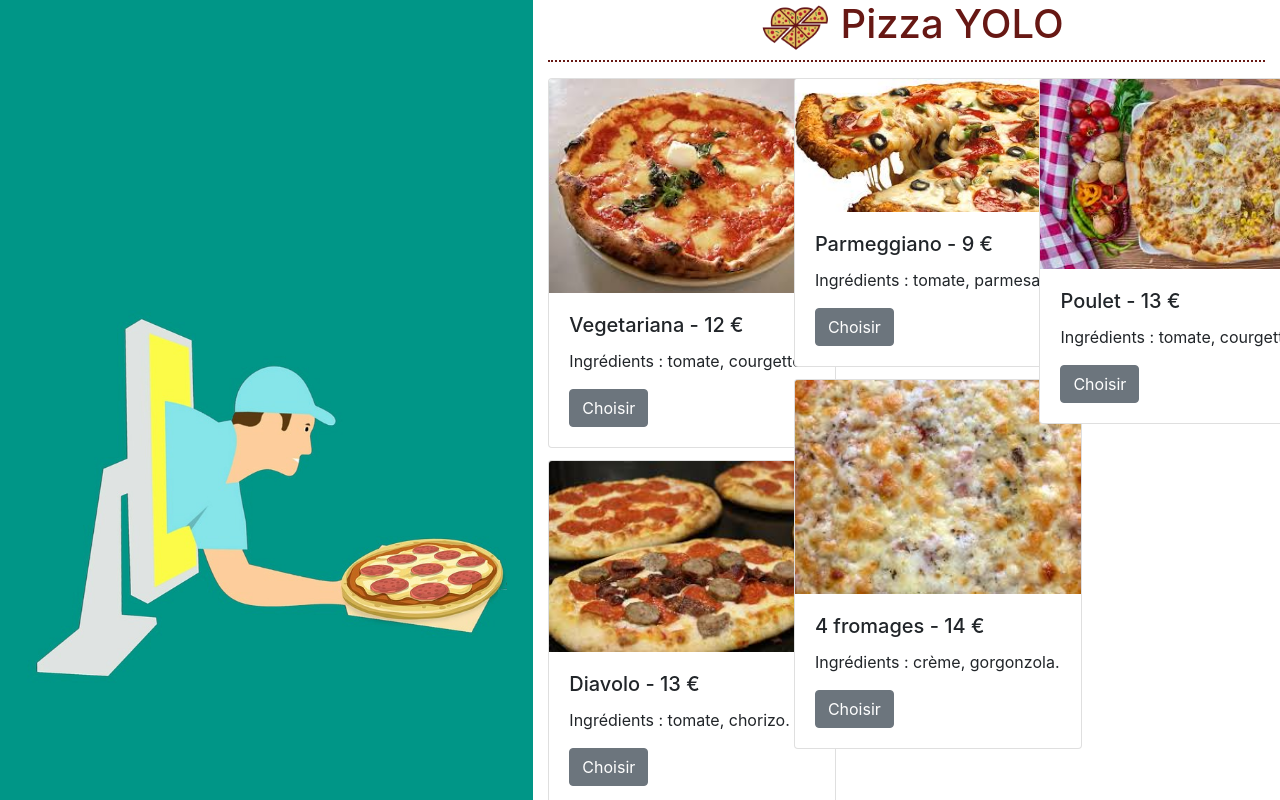
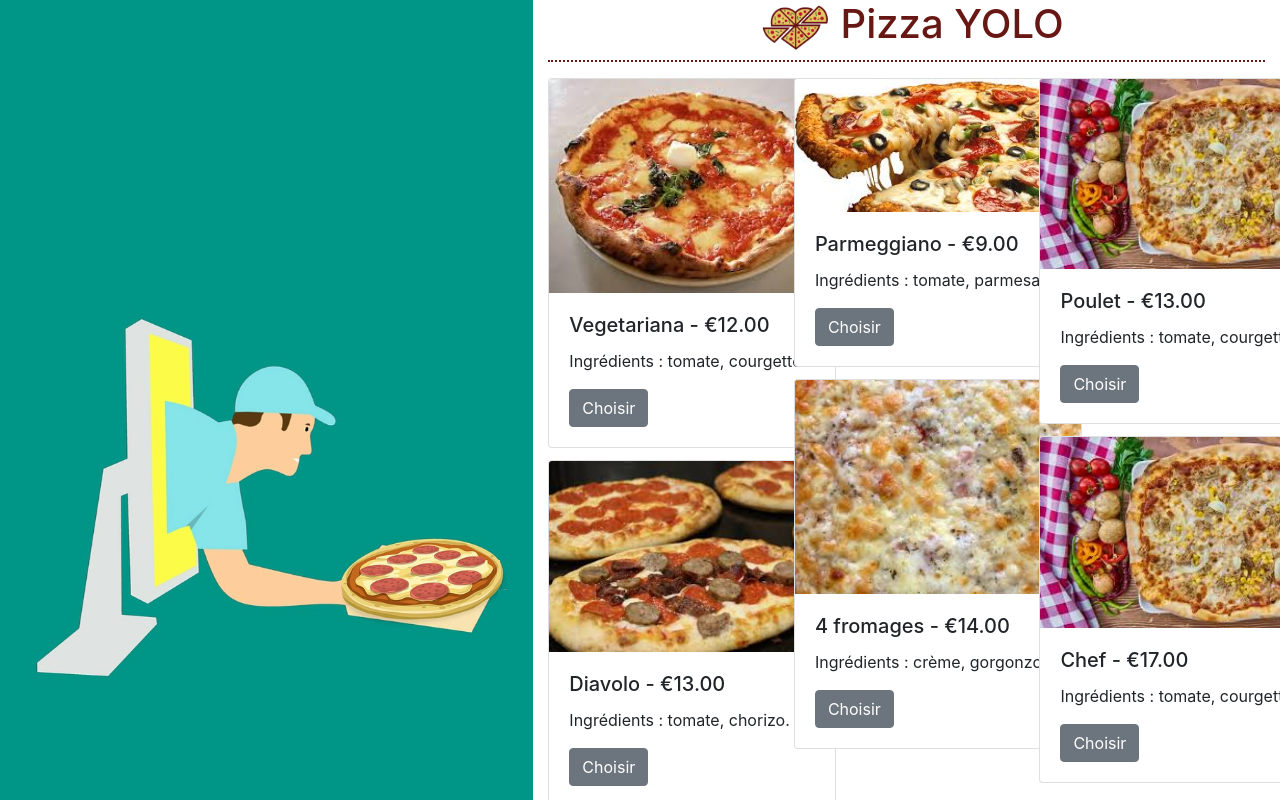
Before and after one commit to ltruchot/fij-angular-pizza-yolo, an Angular app: page / in a window 1280 px wide. Shown: the top 800 px of the page. Built offline with nearby package versions, Linux system fonts and the light colour scheme.

Commit message:
feat(state3): refacto of components

```diff
--- a/src/app/app.component.css
+++ b/src/app/app.component.css
@@ -1,16 +1,3 @@
-h1 {
-  color: #671814;
-  text-align: center;
-}
-
-header {
-  border-bottom: 2px dotted #671814;
-}
-
-.logo {
-  height: 50px;
-}
-
 .pizza-presentation {
   background-color: #009687;
   background-image: url("/assets/pizza.jpg");
--- a/src/app/app.component.html
+++ b/src/app/app.component.html
@@ -2,9 +2,7 @@
   <div class="row justify-content-center h-100">
     <div class="col-xs-12 col-sm-5 pizza-presentation"></div>
     <div class="col-xs-12 col-sm-7">
-      <header class="mb-3">
-        <h1><img class="logo" src="/assets/logo.png" />{{ titre }}</h1>
-      </header>
+      <app-header></app-header>
       <button
         *ngIf="menuVisible === false"
         class="btn btn-secondary"
@@ -20,19 +18,7 @@
           class="card"
           style="width: 18rem;"
         >
-          <img src="/assets/images/{{ item.image }}" class="card-img-top" />
-          <div class="card-body">
-            <h5 class="card-title">{{ item.nom }} - {{ item.prix }} €</h5>
-            <p class="card-text">
-              Ingrédients :
-              <span *ngFor="let ing of item.ingredients; let i = index"
-                >{{ ing }}{{ i === item.ingredients.length - 1 ? "." : "," }}
-              </span>
-            </p>
-            <button class="btn btn-secondary" (click)="ajouterAuPanier(item)">
-              Choisir
-            </button>
-          </div>
+          <app-pizza [pizzaInfo]="item"></app-pizza>
         </div>
       </div>
       <footer>
@@ -45,13 +31,13 @@
             class="list-group-item d-flex justify-content-between"
             *ngFor="let item of panier; let idx = index"
           >
-            {{ item.nom }} - {{ item.prix }} €
+            {{ item?.nom }} - {{ item?.prix | currency: "EUR" }}
             <button class="btn btn-sm btn-danger" (click)="supprimerItem(idx)">
               x
             </button>
           </li>
           <li class="list-group-item list-group-item-info">
-            <strong>Total: {{ total }} €</strong>
+            <strong>Total: {{ total | currency: "EUR" }}</strong>
           </li>
         </ul>
         <button
--- a/src/app/app.component.ts
+++ b/src/app/app.component.ts
@@ -1,37 +1,37 @@
 import { Component } from '@angular/core';
-import { pizzas } from "./data/pizzas";
+import { pizzas } from './data/pizzas';
 
 @Component({
-	selector: 'app-root',
-	templateUrl: './app.component.html',
-	styleUrls: ['./app.component.css']
+  selector: 'app-root',
+  templateUrl: './app.component.html',
+  styleUrls: ['./app.component.css']
 })
 export class AppComponent {
   // propriétés
-	titre = 'Pizza YOLO';
   menuComplet = pizzas;
   menuVisible = true;
-  nom = "";
+  nom = '';
   panier = [];
 
-  get total () {
+  // ceci est une propriété qui demande un calcul avant
+  get total() {
     let total = 0;
-    for(let i = 0; i < this.panier.length; i++) {
+    for (let i = 0; i < this.panier.length; i++) {
       total += this.panier[i].prix;
     }
     return total;
-    // return this.panier.reduce((acc, cur) => acc + cur.prix, 0);
   }
 
   // méthodes
-  voirMenu () {
+  voirMenu() {
     this.menuVisible = true;
   }
-  ajouterAuPanier (pizza) {
+  ajouterAuPanier(pizza) {
     this.panier.push(pizza);
   }
+
   supprimerItem(index) {
-    this.panier.splice(index, 1)
+    // splice permet de supprimer un item à un index en parculier
+    this.panier.splice(index, 1);
   }
-
 }
--- a/src/app/app.module.ts
+++ b/src/app/app.module.ts
@@ -3,9 +3,11 @@ import { NgModule } from "@angular/core";
 import { FormsModule } from "@angular/forms";
 
 import { AppComponent } from "./app.component";
+import { PizzaComponent } from './pizza/pizza.component';
+import { HeaderComponent } from './header/header.component';
 
 @NgModule({
-  declarations: [AppComponent],
+  declarations: [AppComponent, PizzaComponent, HeaderComponent],
   imports: [BrowserModule, FormsModule],
   providers: [],
   bootstrap: [AppComponent]
--- a/src/app/data/pizzas.ts
+++ b/src/app/data/pizzas.ts
@@ -18,7 +18,7 @@ export const pizzas = [
     image: "parmegiano.jpeg"
   },
   {
-      nom: "4 fromages",
+    nom: "4 fromages",
     prix: 14,
     ingredients: ["crème", "gorgonzola"],
     image: "4f.jpeg"
@@ -28,5 +28,11 @@ export const pizzas = [
     prix: 13,
     ingredients: ["tomate", "courgette"],
     image: "poulet.jpeg"
+  },
+  {
+    nom: "Chef",
+    prix: 17,
+    ingredients: ["tomate", "courgette"],
+    image: "poulet.jpeg"
   }
-];
+]
--- /dev/null
+++ b/src/app/header/header.component.css
@@ -0,0 +1,12 @@
+h1 {
+  color: #671814;
+  text-align: center;
+}
+
+header {
+  border-bottom: 2px dotted #671814;
+}
+
+.logo {
+  height: 50px;
+}
--- /dev/null
+++ b/src/app/header/header.component.html
@@ -0,0 +1,3 @@
+<header class="mb-3">
+  <h1><img class="logo" src="/assets/logo.png" />{{ titre }}</h1>
+</header>
--- /dev/null
+++ b/src/app/header/header.component.ts
@@ -0,0 +1,10 @@
+import { Component } from '@angular/core';
+
+@Component({
+  selector: 'app-header',
+  templateUrl: './header.component.html',
+  styleUrls: ['./header.component.css']
+})
+export class HeaderComponent {
+	titre = 'Pizza YOLO';
+}
--- /dev/null
+++ b/src/app/pizza/pizza.component.html
@@ -0,0 +1,15 @@
+<img src="/assets/images/{{ pizzaInfo?.image }}" class="card-img-top" />
+<div class="card-body">
+  <h5 class="card-title">
+    {{ pizzaInfo?.nom }} - {{ pizzaInfo?.prix | currency: "EUR" }}
+  </h5>
+  <p class="card-text">
+    Ingrédients :
+    <span *ngFor="let ing of pizzaInfo?.ingredients; let i = index"
+      >{{ ing }}{{ i === pizzaInfo?.ingredients.length - 1 ? "." : "," }}
+    </span>
+  </p>
+  <button class="btn btn-secondary" (click)="ajouterAuPanier(pizzaInfo)">
+    Choisir
+  </button>
+</div>
--- /dev/null
+++ b/src/app/pizza/pizza.component.ts
@@ -0,0 +1,12 @@
+import { Component, Input } from '@angular/core';
+
+@Component({
+  selector: 'app-pizza',
+  templateUrl: './pizza.component.html',
+  styleUrls: ['./pizza.component.css']
+})
+export class PizzaComponent {
+  // ceci est la manière de donner des data via le HTML
+  @Input()
+  pizzaInfo;
+}
--- a/tslint.json
+++ b/tslint.json
@@ -1,5 +1,5 @@
 {
-  "extends": ["tslint:recommended", "tslint-config-prettier"],
+  "extends": ["tslint:recommended"],
   "rulesDirectory": ["codelyzer"],
   "rules": {
     "array-type": false,
```
Also changed, not shown: src/app/pizza/pizza.component.css (added).
